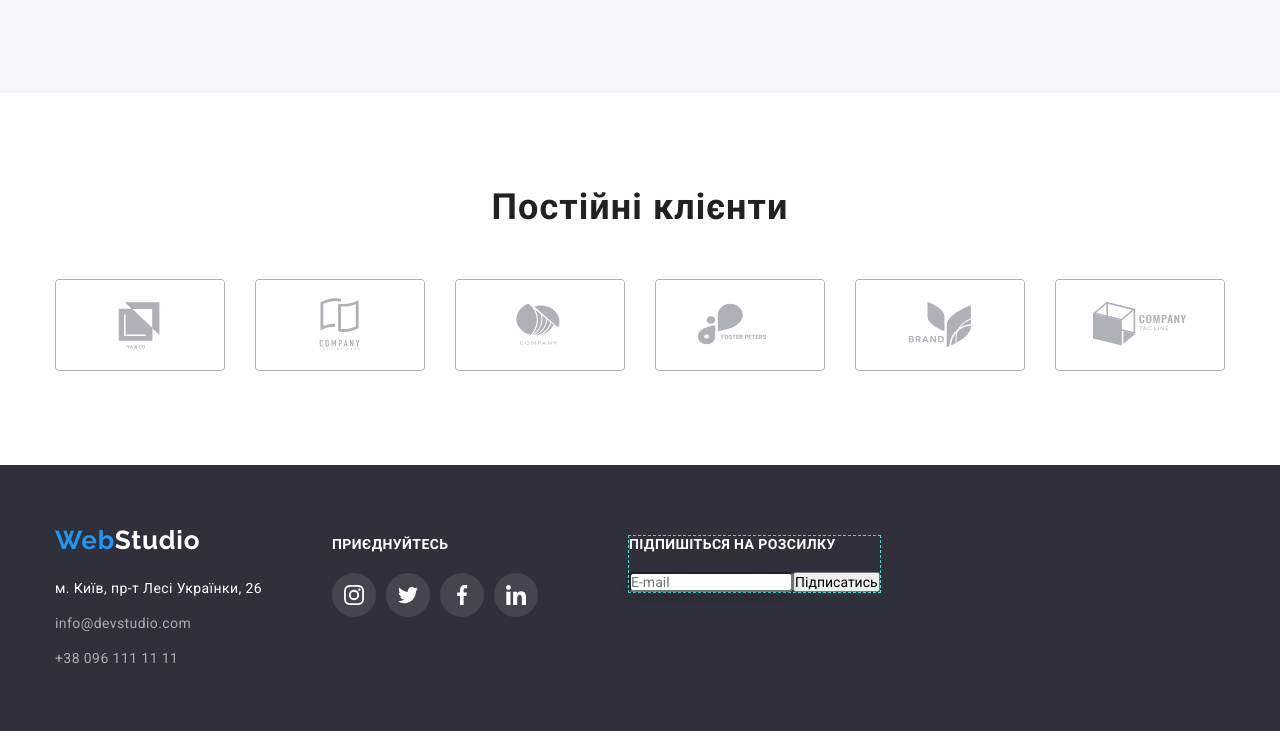
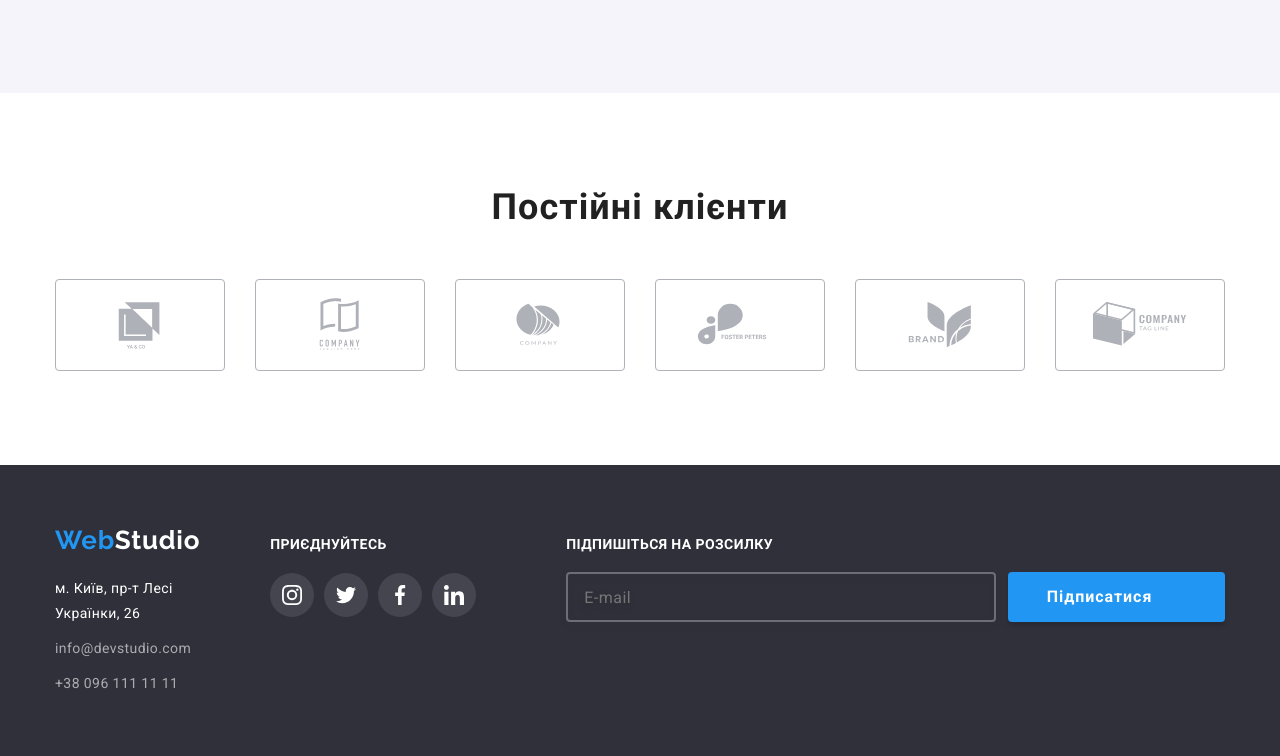
Before and after one commit to ArIonMark1/goit-markup-hw-06, a website: page index.html in a window 1280 px wide. Shown: the part 2212-2968 px from the top of the page. Before the commit the page ends 2943 px from the top, so only its background shows below. Drawn offline with nearby package versions, Linux system fonts and the light colour scheme.

Commit message:
footer form

```diff
--- a/css/styles.css
+++ b/css/styles.css
@@ -502,6 +502,7 @@ img {
 .footer-container {
   display: flex;
   align-items: baseline;
+  justify-content: space-between;
 }
 .botom-logo {
   color: var(--third-main-color);
@@ -581,7 +582,8 @@ img {
 }
 /* ------------------- Стилі форми підписки на розсилку ------------------- */
 .subscription {
-  border: 1px dashed turquoise;
+  /* border: 1px dashed turquoise; */
+  width: 100%;
   margin-left: 90px;
 }
 .subscription-title {
@@ -590,14 +592,75 @@ img {
   line-height: 16px;
   letter-spacing: 0.03em;
   text-transform: uppercase;
-  color: #ffffff;
-
-  margin-bottom: 20px;
+  color: var(--third-main-color);
+}
+/* Block with input and button */
+.subscription-form {
+  margin-top: 20px;
+  /* border: 1px solid red; */
+  width: 100%;
+  display: flex;
+  gap: 12px;
 }
 .subscription-input {
-  order: 1px solid rgba(255, 255, 255, 0.3);
+  /* input field */
+  border: 2px solid rgba(255, 255, 255, 0.3);
   filter: drop-shadow(0px 4px 4px rgba(0, 0, 0, 0.15));
   border-radius: 4px;
+  background: transparent;
+  padding: 0 12px 0 16px;
+  flex-grow: 1;
+  height: 50px;
+
+  font-style: normal;
+  font-weight: 400;
+  font-size: 16px;
+  line-height: 1.25;
+  letter-spacing: 0.03em;
+  color: rgba(255, 255, 255, 0.6);
+}
+.subscription-button-box {
+  /* button box */
+  position: relative;
+  flex-grow: 1;
+
+  background-color: var(--background-button-color);
+  /* background: #2196f3; */
+  box-shadow: 0px 4px 4px rgba(0, 0, 0, 0.15);
+  border: 1px solid transparent;
+  border-radius: 4px;
+  transition: background-color var(--cubic-animation);
+}
+.subscription-button-box:hover {
+  background-color: #188ce8;
+}
+/* .subscribe-button {
+  width: 100%;
+  height: 100%;
+  background-color: var(--background-button-color);
+  box-shadow: 0px 4px 4px rgba(0, 0, 0, 0.15);
+  border: 1px solid transparent;
+  border-radius: 4px;
+} */
+.subscribe-label {
+  /* text on button */
+  position: absolute;
+  display: flex;
+  justify-content: center;
+  align-items: center;
+  gap: 10px;
+  top: 50%;
+  left: 50%;
+  transform: translate(-50%, -50%);
+  font-style: normal;
+  font-weight: 700;
+  font-size: 16px;
+  line-height: 1.88;
+  letter-spacing: 0.06em;
+  color: var(--third-main-color);
+}
+.subscribe-label .subscribe-image {
+  fill: var(--third-main-color);
 }
 /* ------------------- Стилі модального вікна ------------------- */
 .background-window {
@@ -709,12 +772,13 @@ img {
   border: 1px solid rgba(33, 33, 33, 0.2);
   border-radius: 4px;
   padding-left: 36px;
+  padding-right: 12px;
   transition: box-shadow var(--cubic-animation), border var(--cubic-animation);
 }
 .form-input:focus {
   border: 1px solid var(--hover-link-color);
-  box-shadow: 0px 1px 3px rgba(50, 50, 50, 0.12),
-    0px 1px 1px rgba(50, 50, 50, 0.14), 0px 2px 1px rgba(50, 50, 50, 0.2);
+  /* box-shadow: 0px 1px 3px rgba(50, 50, 50, 0.12),
+    0px 1px 1px rgba(50, 50, 50, 0.14), 0px 2px 1px rgba(50, 50, 50, 0.2); */
 }
 .input-icon {
   position: absolute;
@@ -730,12 +794,12 @@ img {
   fill: var(--hover-link-color);
 }
 /* +++++++++++ Крута механіка динамічної валідації полів +++++++++++ */
-.form-input:not(:focus):not(:placeholder-shown):valid {
+/* .form-input:not(:focus):not(:placeholder-shown):valid {
   background-color: rgba(125, 255, 125, 0.432);
 }
 .form-input:not(:focus):not(:placeholder-shown):invalid {
   background-color: rgba(255, 128, 128, 0.445);
-}
+} */
 /* +++++++++++++++++++++++++++++++++++++++++++++++++++++++++++++++++ */
 
 /* ******************************* */
@@ -781,10 +845,6 @@ img {
   line-height: 1.7;
   letter-spacing: 0.03em;
   color: #757575;
-  /* border: 1px dashed grey; */
-  opacity: 0;
-  visibility: hidden;
-  pointer-events: none;
 }
 /* ######################### */
 /* .label-input::before {
@@ -800,16 +860,6 @@ img {
   background-color: red;
 } */
 
-.is-hidden-c {
-  /* прибирає модальне вікно візуально та функціонально, як display: none */
-  /* display: none; не стилізується та не анімується, не використовуємо! */
-  opacity: 0; /* робить елемент невидимим */
-  pointer-events: none; /* прибирає можливість інспектувати модальне вікно */
-
-  clip-path: none;
-  position: absolute;
-  overflow: hidden;
-}
 /*----
 
 /* ######################### */
@@ -825,19 +875,20 @@ img {
   justify-content: center;
   align-items: center;
   fill: transparent;
-  transition: border var(--cubic-animation), fill var(--cubic-animation);
+  transition: border var(--cubic-animation), fill var(--cubic-animation),
+    background-color var(--cubic-animation);
 }
 .checkbox:checked + .label-input span {
-  border: none;
+  border: 2px solid transparent;
   fill: var(--third-main-color);
   background-color: var(--background-button-color);
 }
-.checkbox:hover + .label-input span,
+/* .checkbox:hover + .label-input span,
 .checkbox:focus + .label-input span {
   border: 2px solid var(--hover-link-color);
   box-shadow: 0px 1px 3px rgba(50, 50, 50, 0.12),
     0px 1px 1px rgba(50, 50, 50, 0.14), 0px 2px 1px rgba(50, 50, 50, 0.2);
-}
+} */
 
 .contract-link {
   /* <a> */
@@ -870,4 +921,8 @@ img {
   font-size: 16px;
   line-height: 1.88;
   letter-spacing: 0.06em;
+  transition: background-color var(--cubic-animation);
 }
+.form-button:hover {
+  background-color: #188ce8;
+}
--- a/index.html
+++ b/index.html
@@ -509,19 +509,27 @@
             </li>
           </ul>
         </div>
+        <!-- ####################### subscribe ####################### -->
         <div class="subscription">
-          <p class="subscription-title">Підпишіться на розсилку</p>
-          <input
-            class="subscription-input"
-            id="EmailSubscription"
-            name="EmailSubscription"
-            type="email"
-            placeholder="E-mail"
-            title="Введіть свою електронну
-          пошту"
-          /><button type="submit">Підписатись</button>
-        </div>
+          <label for="EmailSubscription" class="subscription-title">Підпишіться на розсилку</label>
+
+          <form class="subscription-form">
+            <input type="text" class="subscription-input" id="EmailSubscription" placeholder="E-mail" required>
+
+            <button class="subscription-button-box button" type="submit">
+              <label class="subscribe-label"><span>Підписатися</span>
+                              <svg class="subscribe-image" width="24" height="24">
+                <use href="./images/svg-labels/icons.svg#icon-send"></use>
+              </svg>
+              </label>
+
+            </button>
+
+
+          </form>
+        <!-- ######################################################### -->
       </div>
+
     </footer>
     <!-- is-hidden -->
     <div class="background-window is-hidden" data-modal>
@@ -542,10 +550,9 @@
                 id="user_name"
                 type="text"
                 name="user_name"
-                placeholder="Ваше ім'я"
-                title="Введіть своє ім'я"
                 required
               />
+              <!-- title="Введіть своє ім'я" -->
               <svg class="input-icon" width="18" height="18">
                 <use href="./images/svg-labels/icons.svg#icon-person"></use>
               </svg>
@@ -559,10 +566,9 @@
                 id="user_telefone"
                 name="user_telefone"
                 type="tel"
-                placeholder="+38 (063) 863-88-46"
                 title="+38 (063) 863-88-46"
                 required
-              /><!-- pattern="[\+]\d{2}\s[\(]\d{3}[\)]\s\d{3}[\-]\d{2}[\-]\d{2}" -->
+              /><!-- pattern="[\+]\d{2}\s[\(]\d{3}[\)]\s\d{3}[\-]\d{2}[\-]\d{2}"  placeholder="+38 (063) 863-88-46"-->
               <svg class="input-icon" width="18" height="18">
                 <use href="./images/svg-labels/icons.svg#icon-phone"></use>
               </svg>
@@ -576,10 +582,10 @@
                 id="user_email"
                 type="email"
                 name="user_email"
-                placeholder="Ваша пошта"
                 title="Введіть свою електронну пошту"
                 required
               />
+              <!--  placeholder="Ваша пошта" -->
               <svg class="input-icon" width="18" height="18">
                 <use href="./images/svg-labels/icons.svg#icon-email"></use>
               </svg>
@@ -610,11 +616,16 @@
                 </svg>
               </span>
               Погоджуюся з розсилкою та приймаю
-              <a class="contract-link" href="#">Умови договору</a>
+              <a
+                class="contract-link"
+                target="_blank"
+                href="https://www.google.com/"
+                >Умови договору</a
+              >
             </label>
           </div>
 
-          <button class="form-button" type="submit">Відправити</button>
+          <button class="form-button button" type="submit">Відправити</button>
         </form>
       </div>
     </div>
```
Also changed, not shown: portfolio.html (+26 -0 lines), images/svg-labels/icons.svg.
